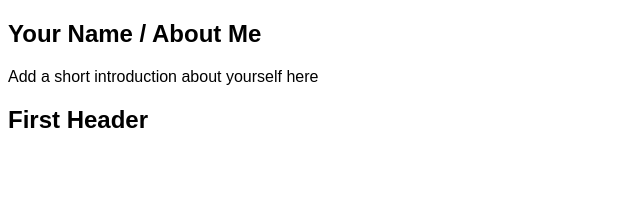
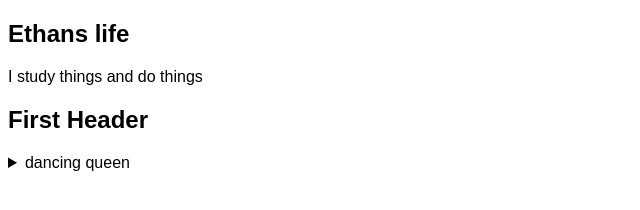
Before and after one commit to etw07/etw07.github.io, a plain HTML site: page index.html in a window 1280 px wide. Shown: the whole page, without its empty margins (0-640 px from the left). Drawn offline with Linux system fonts and the light colour scheme.

Commit message:
Update index.html

```diff
--- a/index.html
+++ b/index.html
@@ -30,8 +30,8 @@
     It makes sense to use them for a portfolio, but perhaps not for an essay.
     -->
     <section>
-      <h1>Your Name / About Me</h1>
-      <p>Add a short introduction about yourself here</p>
+      <h1>Ethans life</h1>
+      <p>I study things and do things</p>
     </section>
 
     <section>
@@ -42,7 +42,10 @@
       paragraph text, bulleted/numbered lists, tables, images, separators, ...
       -->
     </section>
-
+    <details>
+      <summary>dancing queen</summary>
+      <a>href=""</a>
+    </details>
     <!-- Add more sections for your remaining headers -->
 
     <!--
```
